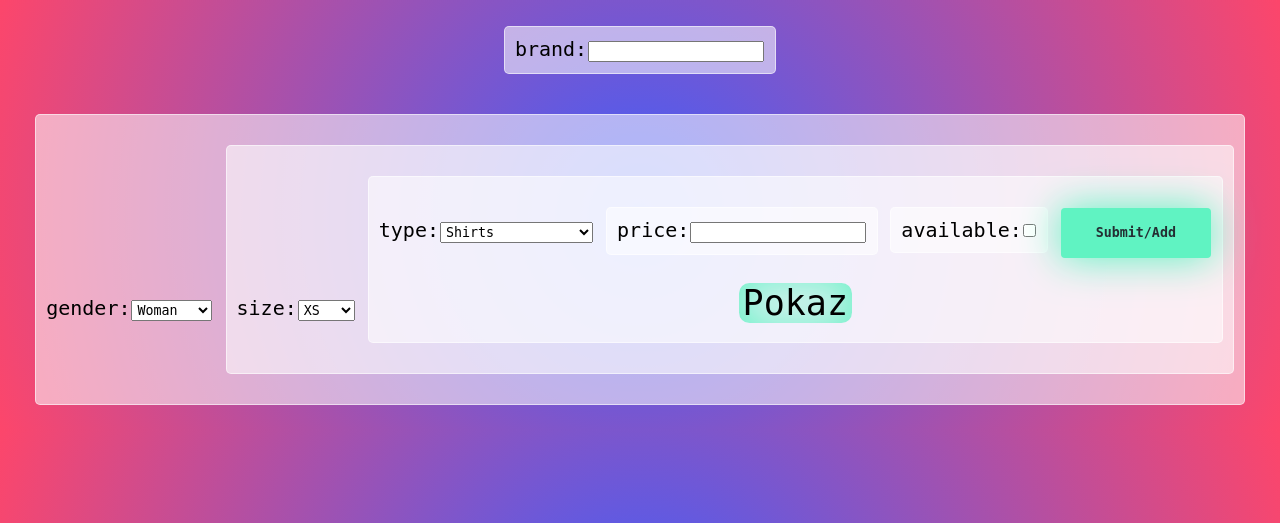
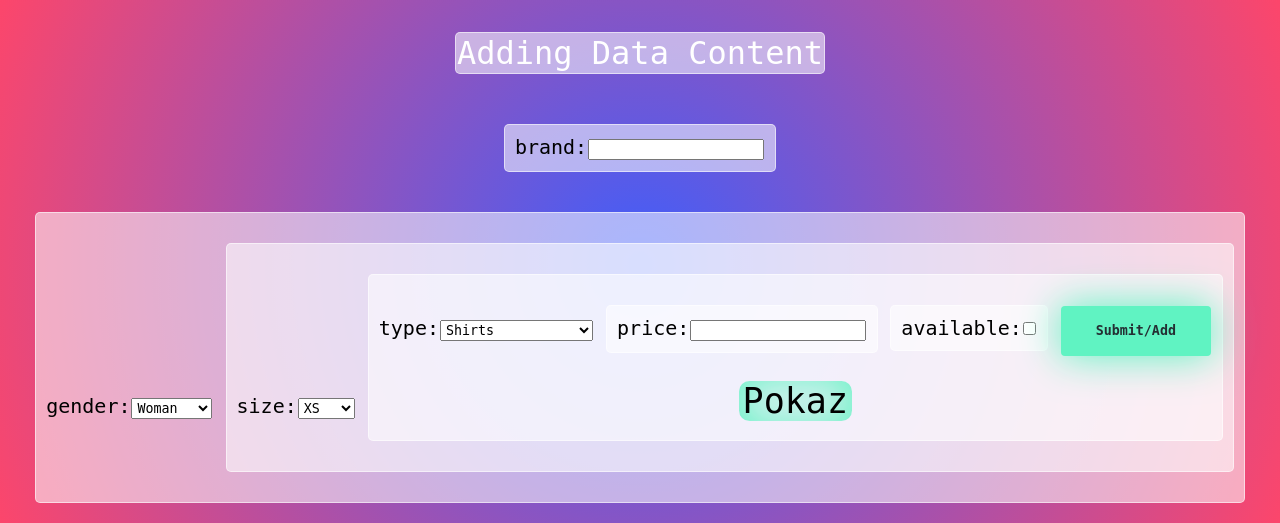
Before and after one commit to pulo0/school-projects, a PHP site: page /addDataForm.html in a window 1280 px wide. Shown: the top 523 px of the page. Run offline with PHP 8.4, Linux system fonts and the light colour scheme.

Commit message:
refactor: Changed some CSS and HTML

```diff
--- a/php_exercise/ClothingStoreDB/CSS/addDataStyle.css
+++ b/php_exercise/ClothingStoreDB/CSS/addDataStyle.css
@@ -69,3 +69,18 @@ a:hover {
     color: #fff;
     box-shadow: inset 200px 0 0 0 rgb(69, 206, 160);
 }
+
+h1 {
+    text-align: center;
+    justify-content: center;
+    align-items: center;
+    color: rgb(255, 255, 255);
+    border: 1px solid #ffffff8c;
+    border-radius: 5px;
+    background-color: #ffffff8c;
+    display: inline-block;
+    block-size: fit-content;
+    width: fit-content;
+    font-weight: lighter;
+    margin: 3.5vh 0;
+}
--- a/php_exercise/ClothingStoreDB/addDataForm.html
+++ b/php_exercise/ClothingStoreDB/addDataForm.html
@@ -7,6 +7,7 @@
     <title>Adding Data</title>
 </head>
 <body>
+    <h1>Adding Data Content</h1>
     <form method="post" action="add.php">
         <span>brand:<input type="text" name="brand"></span>
         <span>gender:<select name="gender"></span>
```
Also changed, not shown: php_exercise/ClothingStoreDB/CSS/viewStyle.css (+9 -1 lines).
